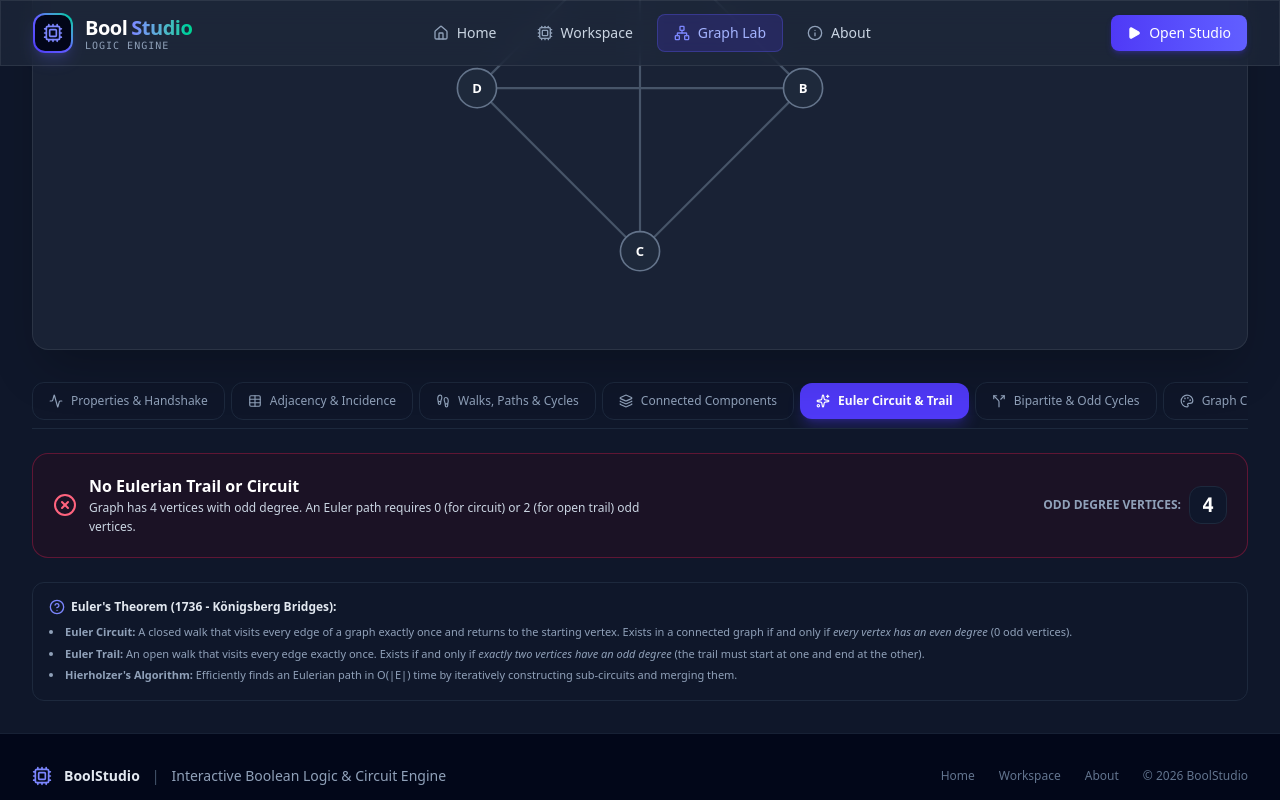
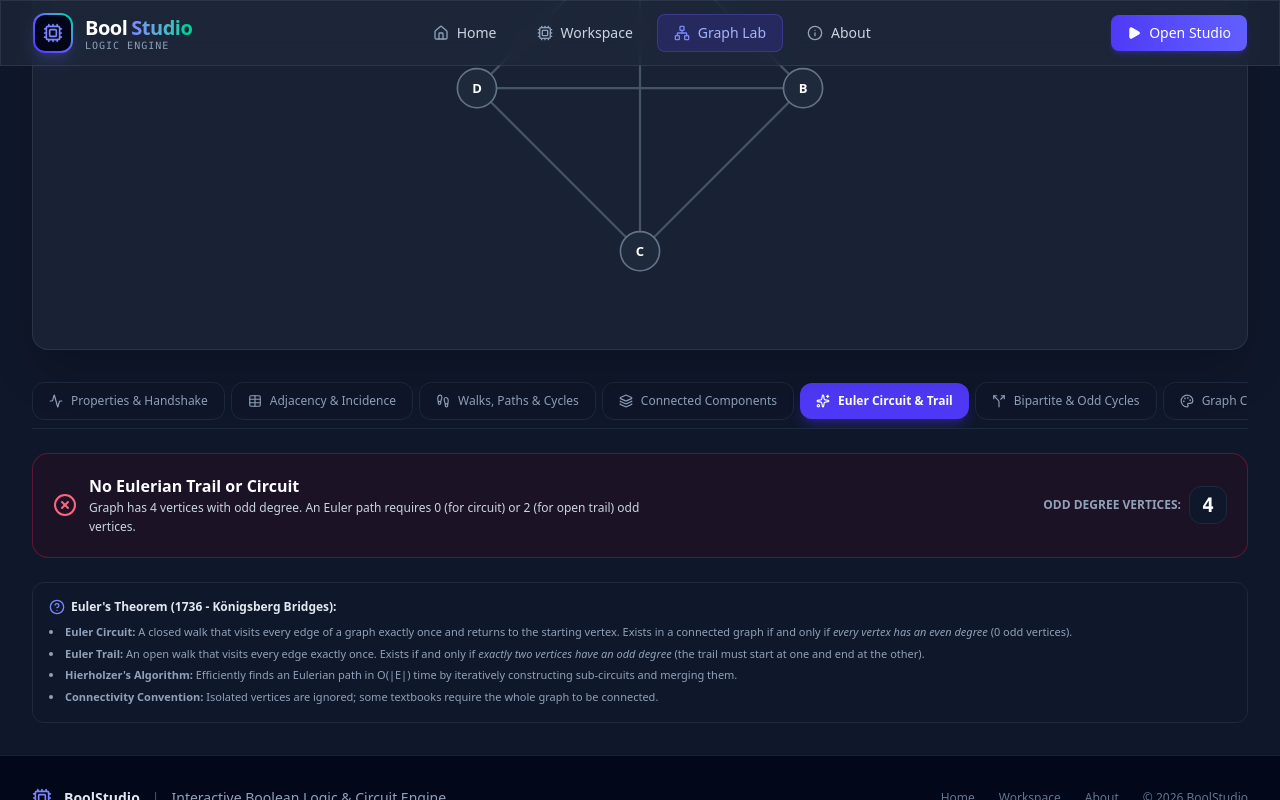
Before and after one commit to rajas2007/BoolStudio, a Next.js app: page /graph-theory in a window 1280 px wide. Both pictures are taken after a click on the button "Euler Circuit & Trail". Shown: the part 485-1285 px from the top of the page. Built offline with nearby package versions, Linux system fonts and the light colour scheme.

Commit message:
docs(euler): document isolated vertex connectivity convention in UI and decisions

```diff
--- a/src/components/GraphLab/EulerPanel.tsx
+++ b/src/components/GraphLab/EulerPanel.tsx
@@ -226,6 +226,9 @@ export function EulerPanel() {
             <strong>Hierholzer&apos;s Algorithm:</strong> Efficiently finds an Eulerian
             path in O(|E|) time by iteratively constructing sub-circuits and merging them.
           </li>
+          <li>
+            <strong>Connectivity Convention:</strong> Isolated vertices are ignored; some textbooks require the whole graph to be connected.
+          </li>
         </ul>
       </div>
     </div>
```
Also changed, not shown: ai/branches/graph-theory.md (+10 -0 lines).
